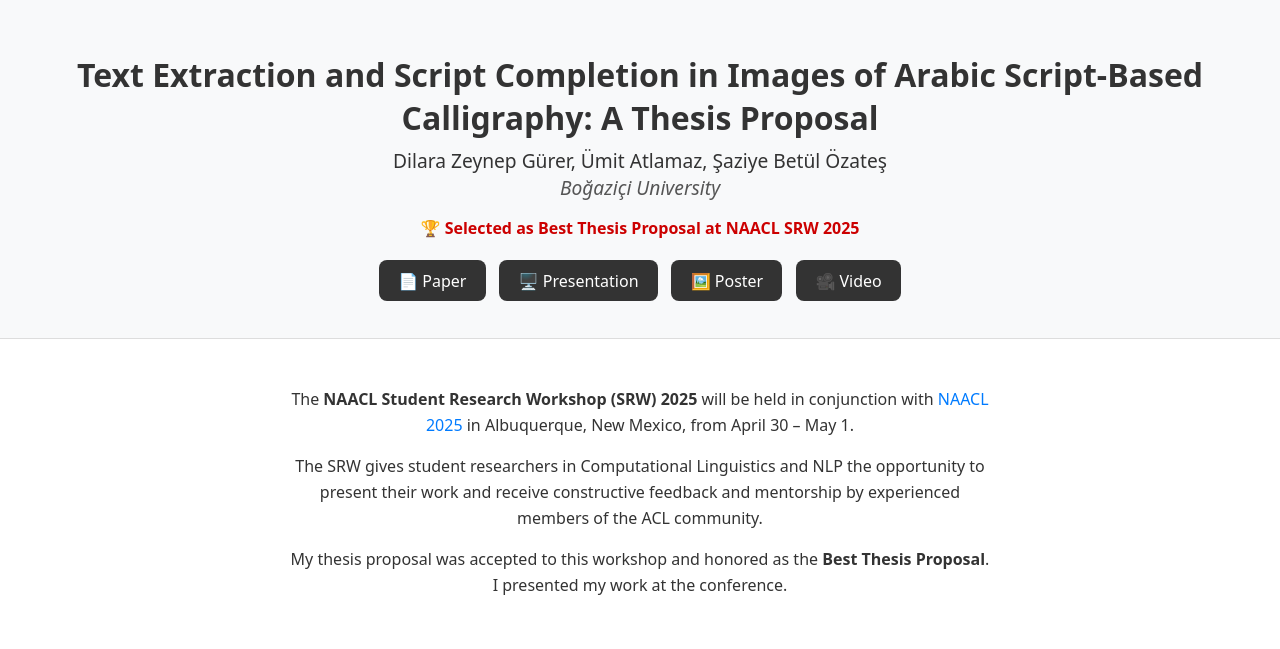
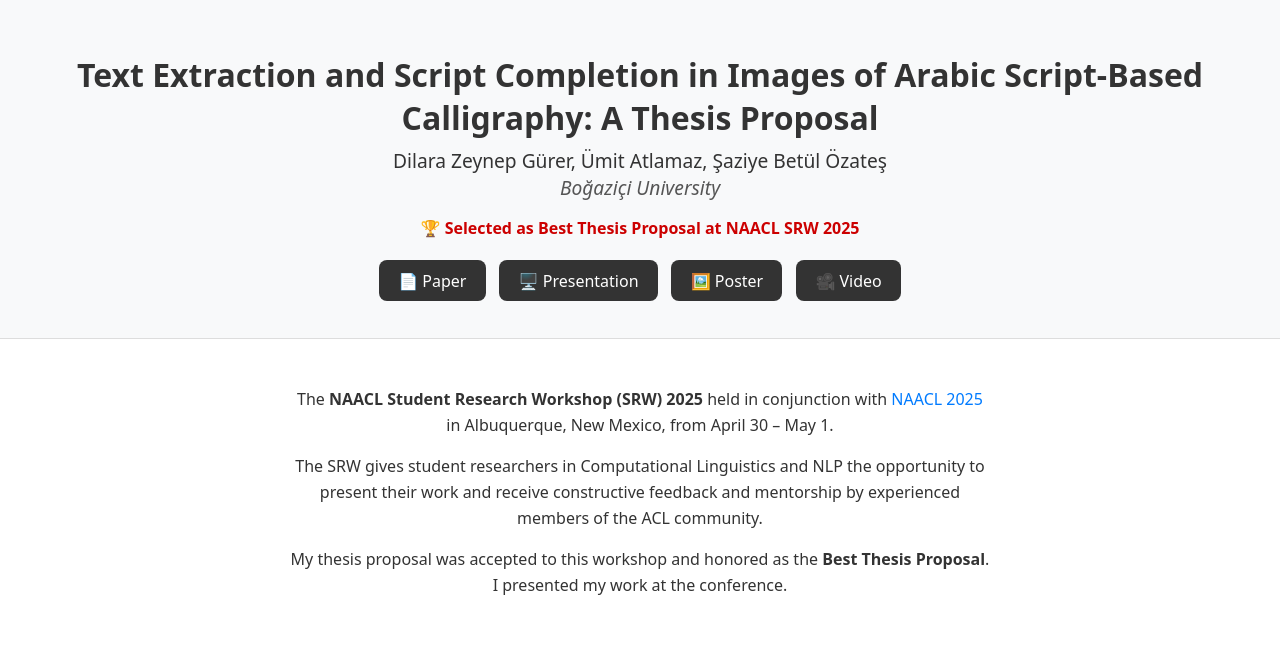
Before and after one commit to thedaffodil/ar-calligraphy-analysis, a plain HTML site: page index.html in a window 1280 px wide. Drawn offline with Linux system fonts and the light colour scheme.

Commit message:
Update info about the conference

```diff
--- a/index.html
+++ b/index.html
@@ -26,7 +26,7 @@
   <main>
     <section class="description">
       <p>
-        The <strong>NAACL Student Research Workshop (SRW) 2025</strong> will be held in conjunction with <a href="https://2025.naacl.org/" target="_blank">NAACL 2025</a> in Albuquerque, New Mexico, from April 30 – May 1.
+        The <strong>NAACL Student Research Workshop (SRW) 2025</strong> held in conjunction with <a href="https://2025.naacl.org/" target="_blank">NAACL 2025</a> in Albuquerque, New Mexico, from April 30 – May 1.
       </p>
       <p>
         The SRW gives student researchers in Computational Linguistics and NLP the opportunity to present their work and receive constructive feedback and mentorship by experienced members of the ACL community.
```
